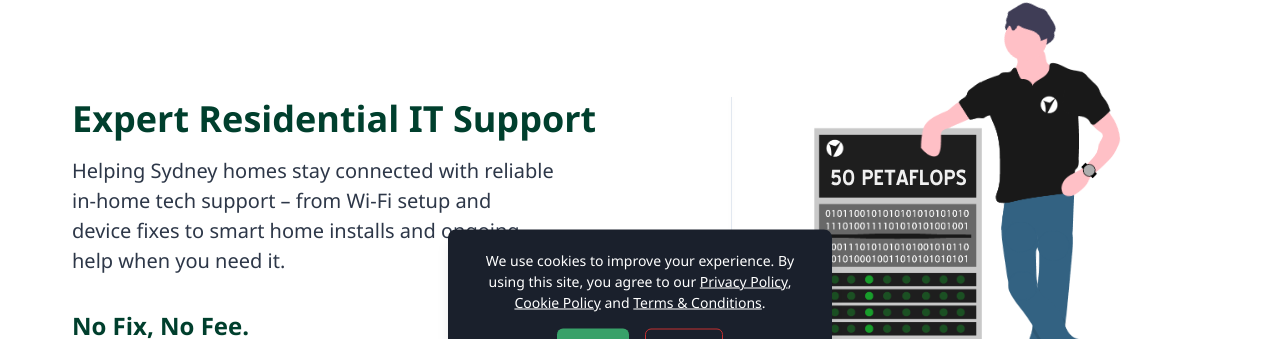
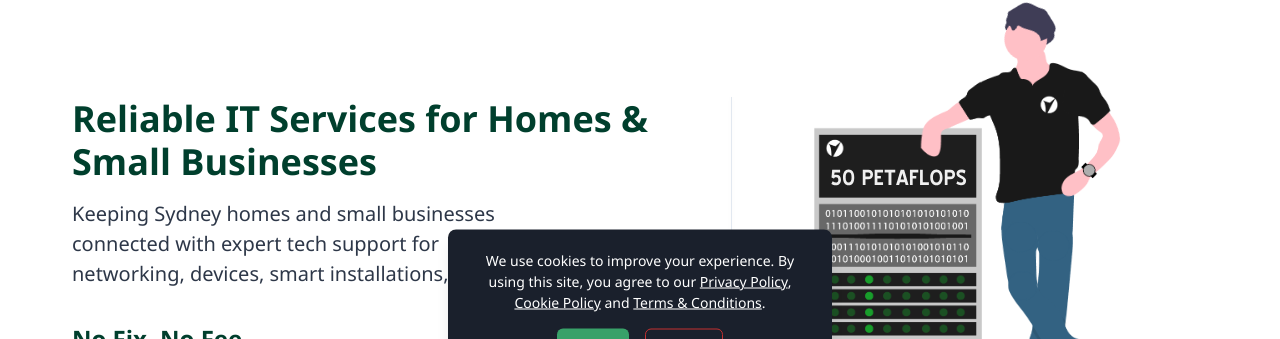
Before and after one commit to Neesonn/luckylogicit, a Next.js app: page / in a window 1280 px wide. Shown: the part 95-434 px from the top of the page. Built offline with nearby package versions, Linux system fonts and the light colour scheme.

Commit message:
update: about us section to include homes and small businesses, removed em dashes

```diff
--- a/app/about-us/page.tsx
+++ b/app/about-us/page.tsx
@@ -162,7 +162,7 @@ export default function AboutUsPage() {
           <Section
             icon={FiTarget}
             title="A Needed Solution"
-            content="In 2024, we identified a significant gap in the market for high-quality residential IT support. While businesses often have access to dedicated IT teams, many households and home offices struggle to find reliable and trustworthy help. Lucky Logic was created to fill this void. Our services are designed specifically for Sydney homes, providing expert assistance for everything from network setup to device troubleshooting. We understand the unique challenges faced by residential clients and are committed to delivering solutions that are both effective and easy to understand."
+            content="In 2024, we identified a significant gap in the market for high-quality IT support tailored to both homes and small businesses. While larger companies often have access to dedicated IT teams, many households, home offices, and small businesses struggle to find reliable and trustworthy help. Lucky Logic was created to fill this void. Our services are designed specifically for Sydney homes and small businesses, providing expert assistance with everything from network setup to device troubleshooting. We understand the unique challenges faced by residential clients and small business owners alike, and we're committed to delivering solutions that are both effective and easy to understand."
           />
           <Divider />
           <Section
--- a/components/Hero.tsx
+++ b/components/Hero.tsx
@@ -71,7 +71,7 @@ export default function Hero() {
             animate={{ opacity: 1, y: 0 }}
             transition={{ delay: 0.2 }}
           >
-            Expert Residential IT Support
+            Reliable IT Services for Homes & Small Businesses
           </MotionHeading>
 
           <MotionText
@@ -83,7 +83,7 @@ export default function Hero() {
             transition={{ delay: 0.4 }}
             maxW={{ base: '100%', md: '80%' }}
           >
-            Helping Sydney homes stay connected with reliable in-home tech support – from Wi-Fi setup and device fixes to smart home installs and ongoing help when you need it.
+            Keeping Sydney homes and small businesses connected with expert tech support for networking, devices, smart installations, and more.
           </MotionText>
 
           <MotionText
```
Also changed, not shown: 1 other file (tests, documents, lock files or other folders).
